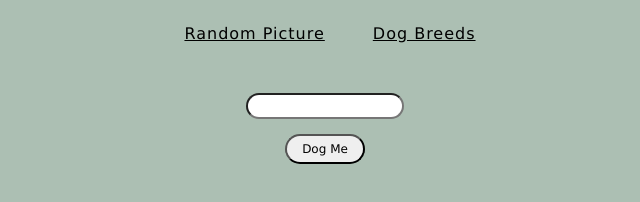
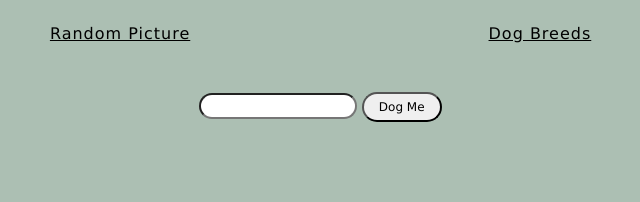
Before and after one commit to donnywarren/dog-api-exercise, a plain HTML site: page index.html in a window 1280 px wide. Shown: the part 102-304 px from the top of the page, without its empty margins (315-955 px from the left). Drawn offline with nearby package versions, Linux system fonts and the light colour scheme.

Commit message:
without flex

```diff
--- a/index.html
+++ b/index.html
@@ -12,8 +12,8 @@
   <header>
     <h1 class="header">My Dog Website</h1>
     <ul class="btn-nav">
-      <li class="list-item"><a class="list-item" href='index.html'>Random Picture</a></li>
-      <li class="list-item"><a class="list-item" href='breeds.html'>Dog Breeds</a></li>
+      <li class="list-item one"><a class="list-item one" href='index.html'>Random Picture</a></li>
+      <li class="list-item two"><a class="list-item two" href='breeds.html'>Dog Breeds</a></li>
     </ul>
     <div class="breed-search">
       <input class="breed-input" type="text">
--- a/style.css
+++ b/style.css
@@ -13,21 +13,31 @@ body {
 
 .btn-nav {
   list-style: none;
-  display: flex;
-  justify-content: center;
   margin-right: 30px;
+  text-align: center;
 }
 
 .list-item {
   color: black;
   letter-spacing: 1px;
-  margin: 0 12px;
+}
+
+.one {
+  float: left;
+  margin-left: 15%;
+  width: 20em;
+}
+
+.two {
+  float: right;
+  margin-right: 15%;
+  width: 20em;
 }
 
 .breed-search {
-  display: flex;
-  flex-direction: column;
-  margin-top: 50px;
+  margin-top: 80px;
+  margin-left: 40%;
+  display: block;
 }
 
 .breed-input {
@@ -62,11 +72,11 @@ body {
   font-size: 20px;
   text-align: center;
   column-count: 4;
+  margin-left: -380px;
 }
 
 .dogpic {
-  display: flex;
   width: 60%;
   height: auto;
-  margin: 0 auto;
+  margin-left: 20%;
 }
```
Also changed, not shown: breeds.html (+2 -2 lines).
